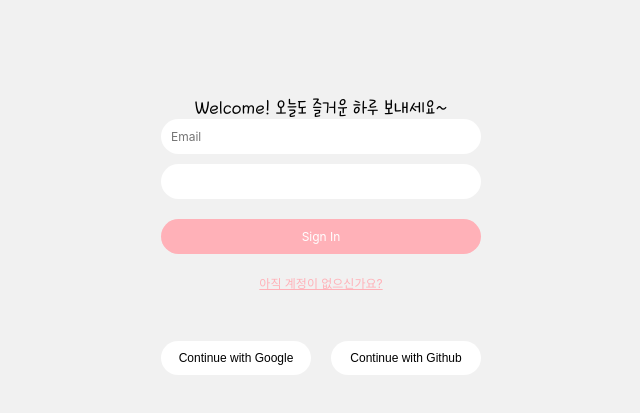
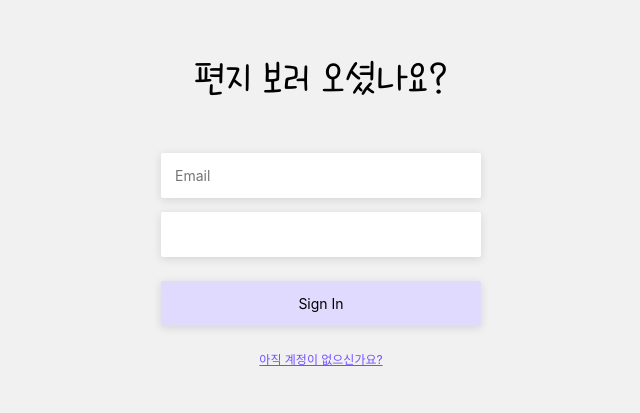
Before and after one commit to minizzang/madcamp_week3, a React (Create React App) app in the folder react-app/: page /welcome in a window 1280 px wide. Shown: the part 165-578 px from the top of the page, without its empty margins (319-959 px from the left). Built offline with nearby package versions, Linux system fonts and the light colour scheme; a web font is replaced by a local one.

Commit message:
Fix : Style of Welcome.js

```diff
--- a/react-app/src/components/Welcome.js
+++ b/react-app/src/components/Welcome.js
@@ -87,7 +87,7 @@ const Welcome = () => {
     <>
     <div className="wrapWelcome">
     <div>
-      <p className="welcomeTxt"> Welcome! 오늘도 즐거운 하루 보내세요~ </p>
+      <p className="welcomeTxt"> {newAccount ? "만나서 반가워요!" : "편지 보러 오셨나요?"} </p>
     </div>
     <form onSubmit={onSubmit} className="welcomeContainer">
     {newAccount ? (
@@ -135,7 +135,7 @@ const Welcome = () => {
       {newAccount ? "Sign In" : "아직 계정이 없으신가요?"}
     </span>
 
-    <div className="authBtns">
+    {/*<div className="authBtns">
         <button name="google"  className="authBtn">
           Continue with Google
         </button>
@@ -143,6 +143,7 @@ const Welcome = () => {
           Continue with Github
         </button>
       </div>
+    */}
       </div>
     </>
   );
--- a/react-app/src/components/WriteLetter.js
+++ b/react-app/src/components/WriteLetter.js
@@ -113,10 +113,10 @@ const Write = () => {
   const onSelectEffect = (event) => {
     document.querySelectorAll(`div[type=effect]`).forEach(el => el.className = "btn"); //모든걸 버튼으로 바꿔주기!
 
-    document.querySelector(`form[type=writeContainer]`).classList.remove('animate');
-    document.querySelector(`form[type=writeContainer]`).classList.add('animate');
+    document.querySelector(`div[type=stampContainer]`).classList.remove('animate');
+    document.querySelector(`div[type=stampContainer]`).classList.add('animate');
     setTimeout(function(){
-      document.querySelector(`form[type=writeContainer]`).classList.remove('animate');
+      document.querySelector(`div[type=stampContainer]`).classList.remove('animate');
     },700); //컨테이너를 queryselector로 가져와서 classlist에 animate 추가 -> 애니메이션 실행
 
     event.target.className = "btn_selected" //내가 선택한 건 selected로 바꿔주기!
@@ -175,7 +175,7 @@ const Write = () => {
               popperPlacement="left-start"
               customInput={<ExampleCustomInput />}
             />
-            <div className="stamp-container">
+            <div className="stamp-container bubbly-button" type="stampContainer">
               <img src={stamp_back} className="stamp"></img>
               {stampImg}
               {/* <img src={stampImg} id="stamp-front" className="stamp-front"></img> */}
--- a/react-app/src/styles/bubble.css
+++ b/react-app/src/styles/bubble.css
@@ -1,7 +1,6 @@
 .bubbly-button {
     font-family: "Helvetica", "Arial", sans-serif;
     display: inline-block;
-    margin-bottom: 60px;
     -webkit-appearance: none;
     appearance: none;
     border-radius: 4px;
--- a/react-app/src/styles/welcome.css
+++ b/react-app/src/styles/welcome.css
@@ -55,7 +55,7 @@
   .formInput {
     width: 100%;
     padding: 10px 20px;
-    border-radius: 20px;
+    border-radius: 10px;
     border: 1px solid black;
     text-align: center;
     background-color: white;
@@ -112,18 +112,19 @@
   .authInput {
     max-width: 320px;
     width: 100%;
-    padding: 10px;
-    border-radius: 30px;
+    padding: 1em;
+    border-radius: 2px;
     background-color: rgba(255, 255, 255, 1);
-    margin-bottom: 10px;
-    font-size: 12px;
+    margin-bottom: 1em;
+    font-size: 1em;
+    box-shadow: rgba(99, 99, 99, 0.2) 0px 2px 8px 0px;
     color: black;
   }
 
   .authSubmit {
     text-align: center;
-    background: #ffb1b8;
-    color: white;
+    background: #E1DAFF;
+    color: black;
     margin-top: 10px;
     cursor: pointer;
   }
@@ -136,7 +137,7 @@
   }
 
   .authSwitch {
-    color: #ffb1b8;
+    color: #7451FF;
     cursor: pointer;
     margin-top: 10px;
     margin-bottom: 50px;
@@ -147,7 +148,8 @@
 
   .welcomeTxt {
     font-family: "Kkomi";
-    font-size: 20px;
+    font-size: 3em;
+    margin-bottom: 50px;
   }
 
   @font-face {
```
